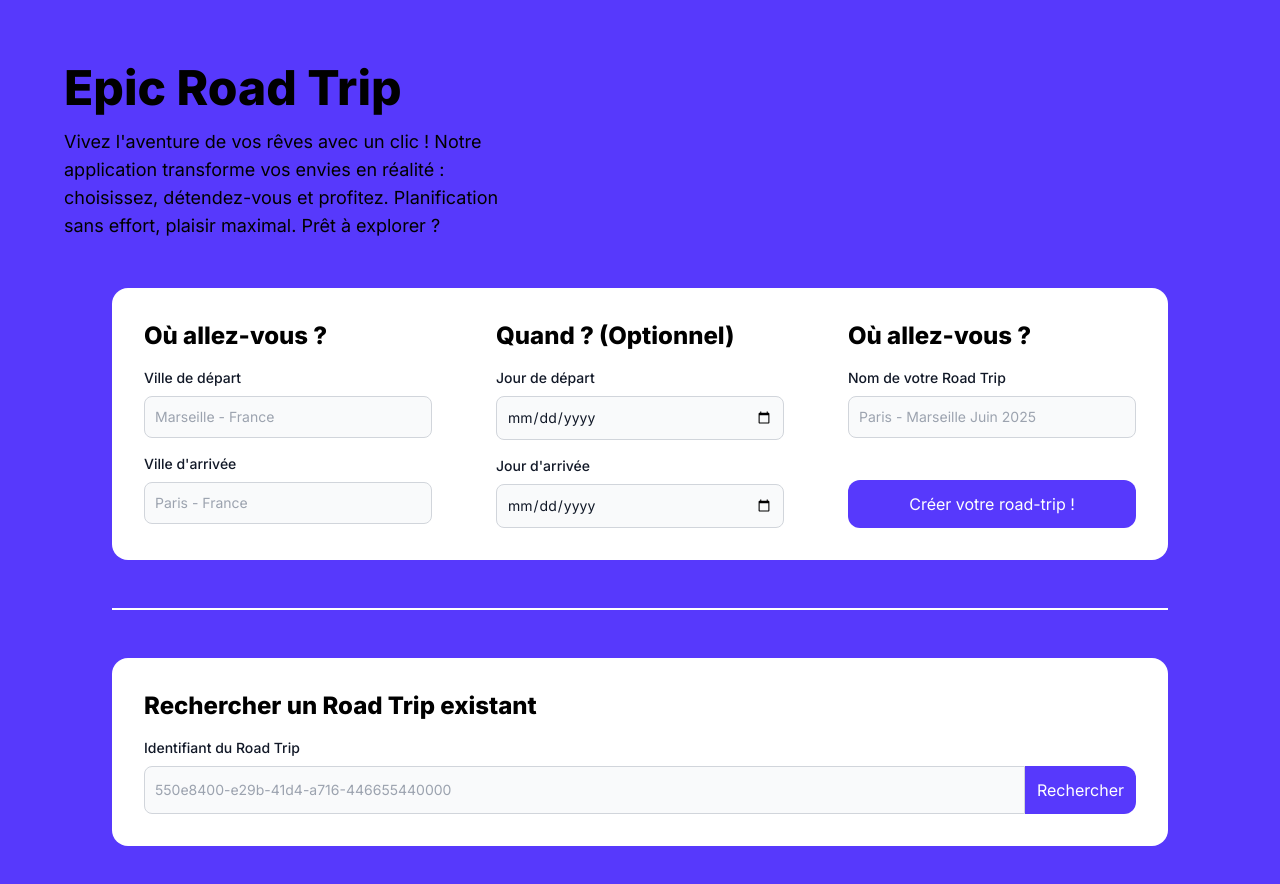
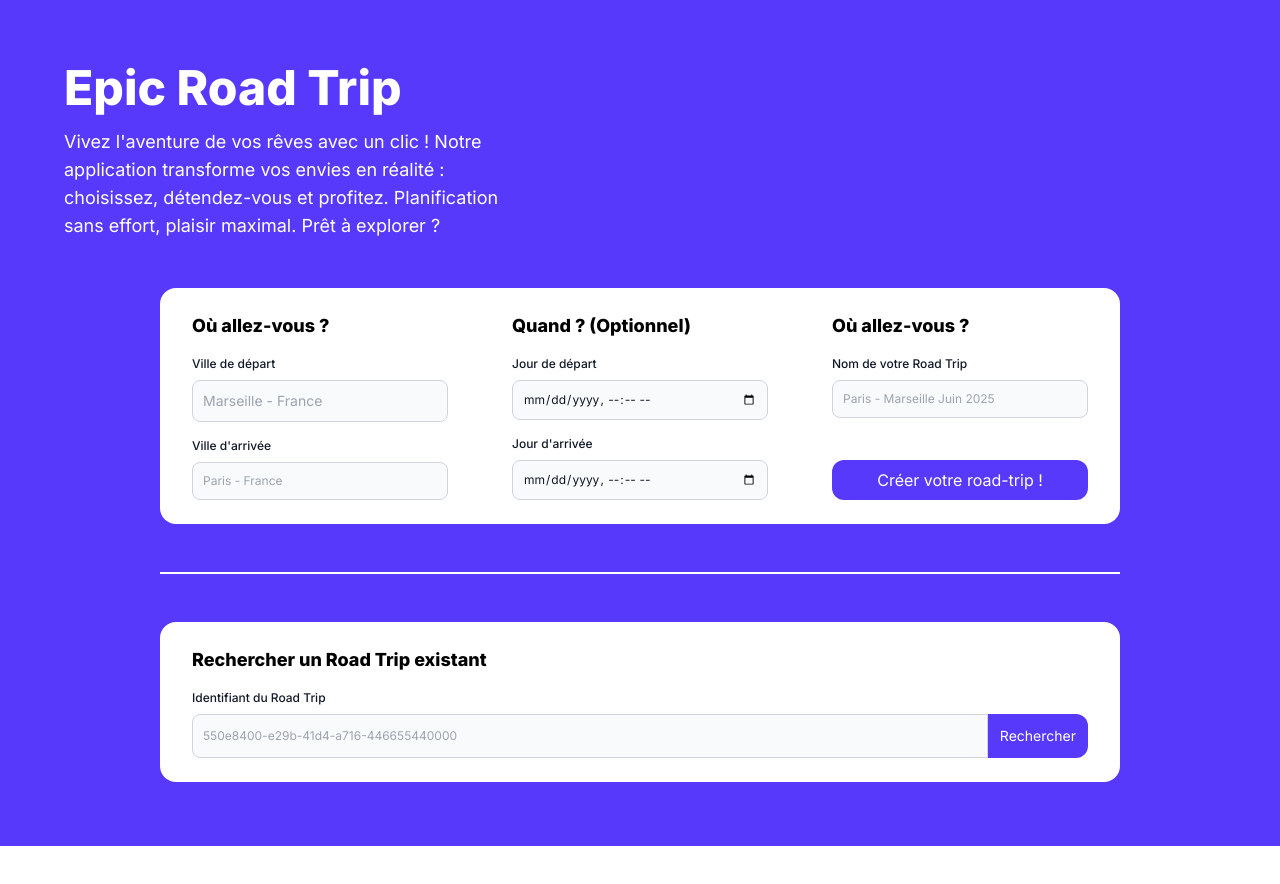
Before and after one commit to ycncy/EpicRoadTrip, a Next.js app in the folder front/: page / in a window 1280 px wide. Shown: the top 884 px of the page. After the commit the page ends 846 px from the top, so only its background shows below. Built offline with nearby package versions, Linux system fonts and the light colour scheme.

Commit message:
[refacto] formulaire création trip

```diff
--- a/front/app/components/CreateTripForm.tsx
+++ b/front/app/components/CreateTripForm.tsx
@@ -1,78 +1,129 @@
+"use client"
 import React from 'react';
+import {tripService} from "@/app/lib/service/trip.service";
+import {Trip} from "@/app/lib/model/Trip";
 
-const CreateTripForm = () => {
+class CreateTripForm extends React.Component {
+
+    constructor(props) {
+        super(props);
+        this.state = {
+            startLocation: {
+                latitude: 34.000,
+                longitude: 30.000,
+            },
+            endLocation: {
+                latitude: 34.000,
+                longitude: 30.000,
+            },
+            title: "",
+            startDatetime: "",
+            endDatetime: ""
+        };
+
+        this.handleChange = this.handleChange.bind(this);
+        this.handleSubmit = this.handleSubmit.bind(this);
+    }
+
+    handleChange(event) {
+        const target = event.target;
+        const value = target.type === 'checkbox' ? target.checked : target.value;
+        const name = target.name;
+
+        this.setState({
+            [name]: value
+        });
+    }
+
+    async handleSubmit(event) {
+        const trip: Trip = this.state as Trip;
+        const response = await tripService.createTrip(trip);
+        console.log(response)
+        event.preventDefault();
+    }
+
+
+    render() {
         return (
-        <div className="bg-white w-11/12 mx-auto rounded-2xl text-black flex gap-16 p-8">
+            <form
+                onSubmit={this.handleSubmit}
+                className="bg-white w-10/12 mx-auto rounded-2xl text-black flex gap-16 py-6 px-8">
                 <div className="flex flex-col gap-4 w-full min-h-full">
-                <h1 className="font-extrabold text-2xl">Où allez-vous ?</h1>
+                    <h1 className="font-extrabold text-lg">Où allez-vous ?</h1>
                     <div className="flex flex-col gap-4">
                         <div>
-                        <label className="block mb-2 text-sm font-medium text-gray-900">
+                            <label className="block mb-2 text-xs font-medium text-gray-900">
                                 Ville de départ
                             </label>
                             <input
-                            type="text" id="first_name"
+                                type="text" name="startLocation"
                                 className="bg-gray-50 border border-gray-300 text-gray-900 text-sm rounded-lg focus:ring-[#5739FC] focus:border-[#5739FC] block w-full p-2.5"
                                 placeholder="Marseille - France" required
                             />
                         </div>
                         <div>
-                        <label className="block mb-2 text-sm font-medium text-gray-900">
+                            <label className="block mb-2 text-xs font-medium text-gray-900">
                                 Ville d'arrivée
                             </label>
                             <input
-                            type="text" id="first_name"
-                            className="bg-gray-50 border border-gray-300 text-gray-900 text-sm rounded-lg focus:ring-[#5739FC] focus:border-[#5739FC] block w-full p-2.5"
+                                type="text" name="endLocation"
+                                className="bg-gray-50 border border-gray-300 text-gray-900 text-xs rounded-lg focus:ring-[#5739FC] focus:border-[#5739FC] block w-full p-2.5"
                                 placeholder="Paris - France" required
                             />
                         </div>
                     </div>
                 </div>
                 <div className="flex flex-col gap-4 w-full min-h-full">
-                <h1 className="font-extrabold text-2xl">Quand ? (Optionnel)</h1>
+                    <h1 className="font-extrabold text-lg">Quand ? (Optionnel)</h1>
                     <div className="flex flex-col gap-4">
                         <div>
-                        <label className="block mb-2 text-sm font-medium text-gray-900">
+                            <label className="block mb-2 text-xs font-medium text-gray-900">
                                 Jour de départ
                             </label>
                             <input
-                            type="date" id="first_name"
-                            className="bg-gray-50 border border-gray-300 text-gray-900 text-sm rounded-lg focus:ring-[#5739FC] focus:border-[#5739FC] block w-full p-2.5"
+                                value={this.state.startDatetime} onChange={this.handleChange}
+                                type="datetime-local" name="startDatetime"
+                                className="bg-gray-50 border border-gray-300 text-gray-900 text-xs rounded-lg focus:ring-[#5739FC] focus:border-[#5739FC] block w-full p-2.5"
                                 placeholder="Marseille - France" required
                             />
                         </div>
                         <div>
-                        <label className="block mb-2 text-sm font-medium text-gray-900">
+                            <label className="block mb-2 text-xs font-medium text-gray-900">
                                 Jour d'arrivée
                             </label>
                             <input
-                            type="date" id="first_name"
-                            className="bg-gray-50 border border-gray-300 text-gray-900 text-sm rounded-lg focus:ring-[#5739FC] focus:border-[#5739FC] block w-full p-2.5"
+                                value={this.state.endDatetime} onChange={this.handleChange}
+                                type="datetime-local" name="endDatetime"
+                                className="bg-gray-50 border border-gray-300 text-gray-900 text-xs rounded-lg focus:ring-[#5739FC] focus:border-[#5739FC] block w-full p-2.5"
                                 placeholder="Paris - France" required
                             />
                         </div>
                     </div>
                 </div>
                 <div className="flex flex-col gap-4 w-full min-h-full">
-                <h1 className="font-extrabold text-2xl">Où allez-vous ?</h1>
+                    <h1 className="font-extrabold text-lg">Où allez-vous ?</h1>
                     <div className="flex flex-col h-full justify-between gap-4">
                         <div>
-                        <label className="block mb-2 text-sm font-medium text-gray-900">
+                            <label className="block mb-2 text-xs font-medium text-gray-900">
                                 Nom de votre Road Trip
                             </label>
                             <input
-                            type="text" id="first_name"
-                            className="bg-gray-50 border border-gray-300 text-gray-900 text-sm rounded-lg focus:ring-[#5739FC] focus:border-[#5739FC] block w-full p-2.5"
+                                value={this.state.title} onChange={this.handleChange}
+                                type="text" name="title"
+                                className="bg-gray-50 border border-gray-300 text-gray-900 text-xs rounded-lg focus:ring-[#5739FC] focus:border-[#5739FC] block w-full p-2.5"
                                 placeholder="Paris - Marseille Juin 2025" required
                             />
                         </div>
-                    <button className="w-full bg-[#5739FC] p-3 text-white rounded-xl">
+                        <button
+                            type="submit"
+                            className="w-full bg-[#5739FC] text-md p-2 text-white rounded-xl">
                             Créer votre road-trip !
                         </button>
                     </div>
                 </div>
-        </div>
-    );
+            </form>
+        )
     };
+}
 
 export default CreateTripForm;
--- a/front/app/components/FetchTripForm.tsx
+++ b/front/app/components/FetchTripForm.tsx
@@ -2,20 +2,20 @@ import React from 'react';
 
 const FetchTripForm = () => {
     return (
-        <div className="bg-white w-11/12 mx-auto rounded-2xl text-black flex gap-16 p-8 ">
+        <div className="bg-white w-10/12 mx-auto rounded-2xl text-black flex gap-16 py-6 px-8">
             <div className="flex flex-col gap-4 w-full min-h-full">
-                <h1 className="font-extrabold text-2xl">Rechercher un Road Trip existant</h1>
+                <h1 className="font-extrabold text-lg">Rechercher un Road Trip existant</h1>
                 <div className="w-full">
-                    <label className="block mb-2 text-sm font-medium text-gray-900">
+                    <label className="block mb-2 text-xs font-medium text-gray-900">
                         Identifiant du Road Trip
                     </label>
                     <div className="flex">
                         <input
                             type="text" id="first_name"
-                            className="bg-gray-50 border border-gray-300 text-gray-900 text-sm rounded-l-lg focus:ring-[#5739FC] focus:border-[#5739FC] block w-full p-2.5"
+                            className="bg-gray-50 border border-gray-300 text-gray-900 text-xs rounded-l-lg focus:ring-[#5739FC] focus:border-[#5739FC] block w-full p-2.5"
                             placeholder="550e8400-e29b-41d4-a716-446655440000" required
                         />
-                        <button className="bg-[#5739FC] p-3 text-white rounded-r-xl">
+                        <button className="bg-[#5739FC] p-3 text-sm text-white rounded-r-xl">
                             Rechercher
                         </button>
                     </div>
--- a/front/app/lib/service/axios.service.ts
+++ /dev/null
@@ -1,5 +0,0 @@
-import {axios} from "axios";
-
-export const axiosService = axios.create({
-    baseURL: "http://localhost:8080/api"
-})
--- a/front/app/lib/service/trip.service.ts
+++ b/front/app/lib/service/trip.service.ts
@@ -1,6 +1,10 @@
 import {Trip} from "@/app/lib/model/Trip";
-import {axiosService} from "@/app/lib/service/axios.service";
 import {DeleteResponse} from "@/app/lib/model/DeleteResponse";
+import axios from "axios";
+
+const axiosService = axios.create({
+    baseURL: "http://localhost:8080/api"
+})
 
 const createTrip = async (trip: Trip): Promise<Trip> => {
     const response = await axiosService.post("/", trip);
--- a/front/app/page.tsx
+++ b/front/app/page.tsx
@@ -5,7 +5,7 @@ import FetchTripForm from "@/app/components/FetchTripForm";
 export default function Home() {
     return (
         <div className="bg-[#5739FC] flex flex-col gap-12 min-h-screen p-16">
-            <div className="w-2/5 flex flex-col gap-4">
+            <div className="w-2/5 flex flex-col gap-4 text-white">
                 <h1 className="font-extrabold text-5xl">
                     Epic Road Trip
                 </h1>
@@ -15,7 +15,7 @@ export default function Home() {
                 </p>
             </div>
             <CreateTripForm/>
-            <hr className="w-11/12 mx-auto h-0.5 border-t-0 bg-white"/>
+            <hr className="w-10/12 mx-auto h-0.5 border-t-0 bg-white"/>
             <FetchTripForm/>
         </div>
     );
--- a/front/package.json
+++ b/front/package.json
@@ -14,10 +14,12 @@
     "@fortawesome/free-solid-svg-icons": "^6.5.1",
     "@fortawesome/react-fontawesome": "^0.2.0",
     "@material-tailwind/react": "^2.1.9",
+    "@tasiodev/react-places-autocomplete": "^1.0.4",
     "axios": "^1.6.8",
     "next": "14.1.3",
     "react": "^18",
-    "react-dom": "^18"
+    "react-dom": "^18",
+    "react-google-autocomplete": "^2.7.3"
   },
   "devDependencies": {
     "@types/node": "^20",
```
Also changed, not shown: 1 other file (tests, documents, lock files or other folders). Lines whose indentation alone changed are shown as unchanged.
